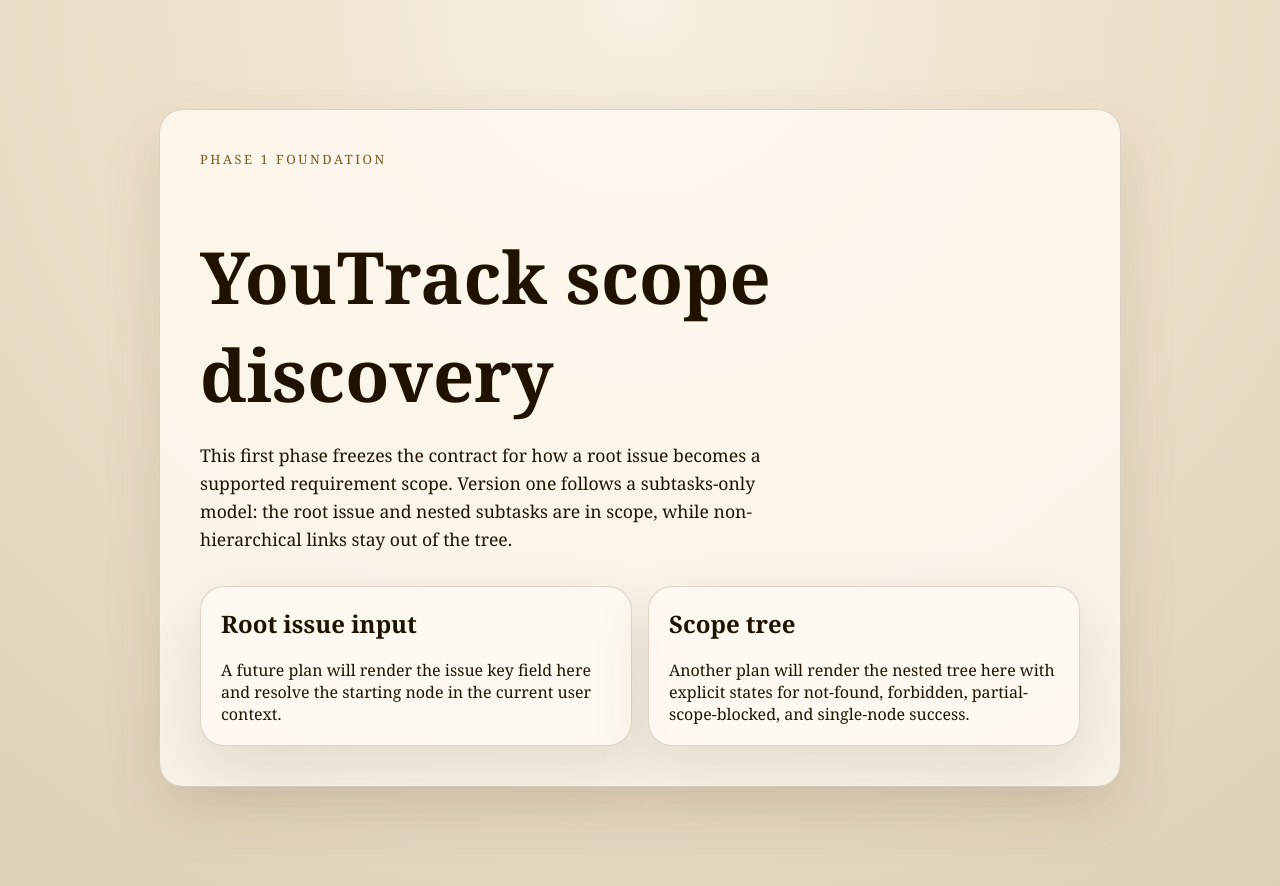
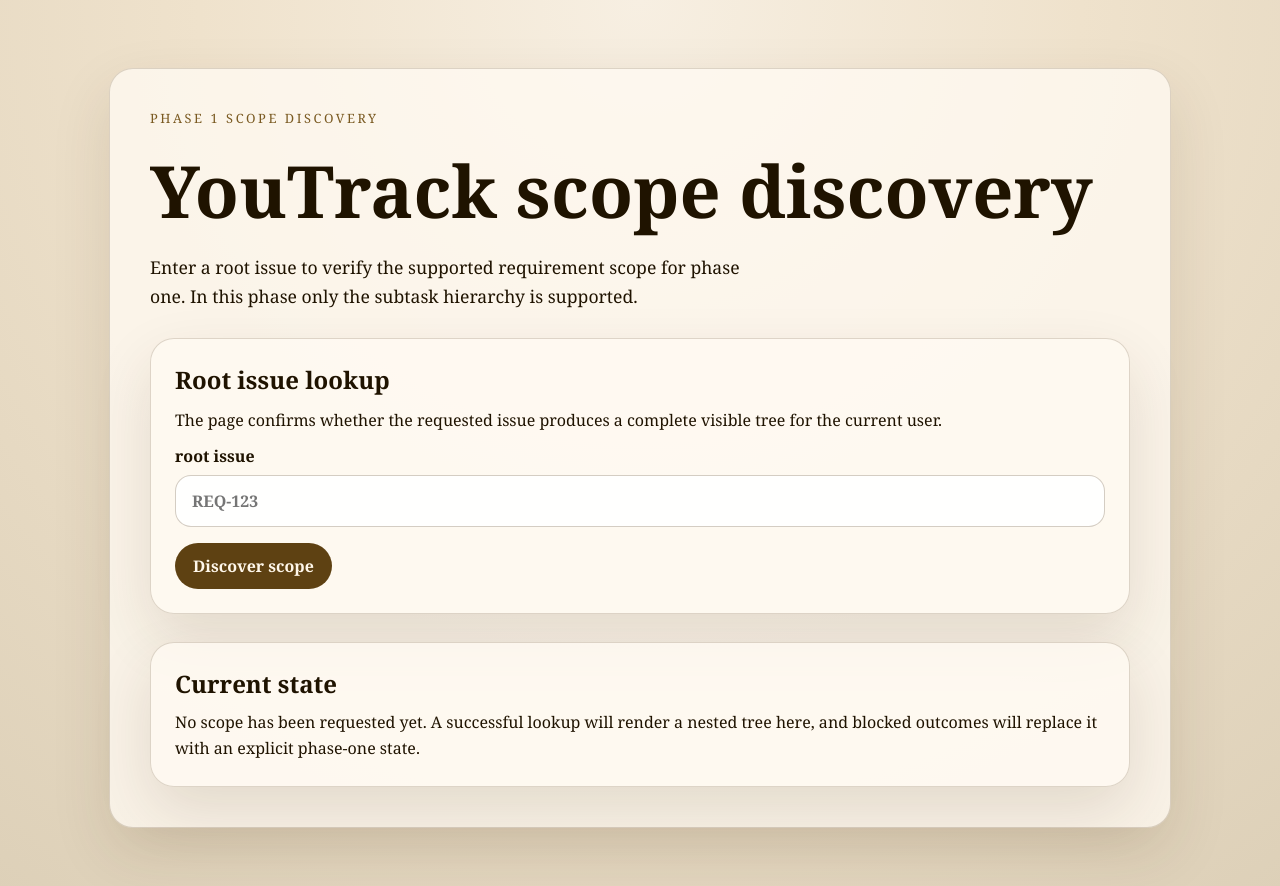
Before and after one commit to SeleznevAM/ai-board, a Next.js app: page / in a window 1280 px wide. Shown: the top 886 px of the page. Built offline with nearby package versions, Linux system fonts and the light colour scheme.

Commit message:
feat(01-03): add phase-one scope discovery ui

```diff
--- a/app/page.tsx
+++ b/app/page.tsx
@@ -1,3 +1,11 @@
+"use client";
+
+import { useState } from "react";
+
+import { RootIssueForm, type RootIssueFormResult } from "../src/components/root-issue-form";
+import { ScopeState } from "../src/components/scope-state";
+import { ScopeTree } from "../src/components/scope-tree";
+
 const panelStyle = {
   borderRadius: "24px",
   border: "1px solid rgba(75, 49, 11, 0.18)",
@@ -6,6 +14,8 @@
 } as const;
 
 export default function HomePage() {
+  const [result, setResult] = useState<RootIssueFormResult | null>(null);
+
   return (
     <main
       style={{
@@ -18,10 +28,13 @@
       <section
         style={{
           ...panelStyle,
-          width: "min(880px, 100%)",
+          width: "min(980px, 100%)",
           padding: "40px",
+          display: "grid",
+          gap: "28px",
         }}
       >
+        <header style={{ display: "grid", gap: "14px" }}>
           <p
             style={{
               margin: 0,
@@ -31,39 +44,61 @@
               color: "#7a5a22",
             }}
           >
-          Phase 1 foundation
+            Phase 1 scope discovery
           </p>
-        <h1 style={{ marginBottom: "16px", fontSize: "clamp(2.5rem, 6vw, 4.5rem)" }}>
+          <h1 style={{ margin: 0, fontSize: "clamp(2.5rem, 6vw, 4.5rem)" }}>
             YouTrack scope discovery
           </h1>
-        <p style={{ maxWidth: "60ch", fontSize: "1.1rem", lineHeight: 1.6 }}>
-          This first phase freezes the contract for how a root issue becomes a supported
-          requirement scope. Version one follows a subtasks-only model: the root issue and
-          nested subtasks are in scope, while non-hierarchical links stay out of the tree.
+          <p style={{ maxWidth: "62ch", fontSize: "1.1rem", lineHeight: 1.6, margin: 0 }}>
+            Enter a root issue to verify the supported requirement scope for phase one.
+            In this phase only the subtask hierarchy is supported.
           </p>
+        </header>
+
         <div
           style={{
+            ...panelStyle,
+            padding: "24px",
             display: "grid",
-            gap: "16px",
-            marginTop: "32px",
-            gridTemplateColumns: "repeat(auto-fit, minmax(220px, 1fr))",
+            gap: "12px",
           }}
         >
-          <article style={{ ...panelStyle, padding: "20px" }}>
-            <h2 style={{ marginTop: 0 }}>Root issue input</h2>
-            <p style={{ marginBottom: 0 }}>
-              A future plan will render the issue key field here and resolve the starting
-              node in the current user context.
+          <h2 style={{ margin: 0 }}>Root issue lookup</h2>
+          <p style={{ margin: 0, lineHeight: 1.6 }}>
+            The page confirms whether the requested issue produces a complete visible tree
+            for the current user.
           </p>
-          </article>
-          <article style={{ ...panelStyle, padding: "20px" }}>
-            <h2 style={{ marginTop: 0 }}>Scope tree</h2>
-            <p style={{ marginBottom: 0 }}>
-              Another plan will render the nested tree here with explicit states for
-              not-found, forbidden, partial-scope-blocked, and single-node success.
+          <RootIssueForm onResolved={setResult} />
+        </div>
+
+        {result?.kind === "success" ? (
+          <div style={{ ...panelStyle, padding: "24px" }}>
+            <ScopeTree root={result.scope.root} />
+          </div>
+        ) : null}
+
+        {result?.kind === "error" ? (
+          <ScopeState
+            code={result.code}
+            issueKey={result.issueKey}
+            message={result.message}
+          />
+        ) : (
+          <div
+            style={{
+              ...panelStyle,
+              padding: "24px",
+              display: "grid",
+              gap: "10px",
+            }}
+          >
+            <h2 style={{ margin: 0 }}>Current state</h2>
+            <p style={{ margin: 0, lineHeight: 1.6 }}>
+              No scope has been requested yet. A successful lookup will render a nested tree
+              here, and blocked outcomes will replace it with an explicit phase-one state.
             </p>
-          </article>
           </div>
+        )}
       </section>
     </main>
   );
--- /dev/null
+++ b/src/components/root-issue-form.tsx
@@ -0,0 +1,167 @@
+"use client";
+
+import { useState, type FormEvent } from "react";
+
+import {
+  PARTIAL_SCOPE_FORBIDDEN,
+  ROOT_ISSUE_FORBIDDEN,
+  ROOT_ISSUE_NOT_FOUND,
+} from "../lib/youtrack/errors";
+import type { ScopeResolutionState } from "../lib/scope/types";
+
+export type RootIssueFormResult =
+  | {
+      readonly kind: "success";
+      readonly scope: Extract<ScopeResolutionState, { readonly status: "ready" }>;
+    }
+  | {
+      readonly kind: "error";
+      readonly code:
+        | typeof ROOT_ISSUE_NOT_FOUND
+        | typeof ROOT_ISSUE_FORBIDDEN
+        | typeof PARTIAL_SCOPE_FORBIDDEN
+        | "UNKNOWN_ERROR";
+      readonly issueKey: string;
+      readonly message: string;
+    };
+
+type RootIssueFormProps = {
+  readonly onResolved: (result: RootIssueFormResult) => void;
+};
+
+function getErrorCode(status: number) {
+  if (status === 404) {
+    return ROOT_ISSUE_NOT_FOUND;
+  }
+
+  if (status === 403) {
+    return ROOT_ISSUE_FORBIDDEN;
+  }
+
+  if (status === 409) {
+    return PARTIAL_SCOPE_FORBIDDEN;
+  }
+
+  return "UNKNOWN_ERROR" as const;
+}
+
+export function RootIssueForm({ onResolved }: RootIssueFormProps) {
+  const [rootIssueKey, setRootIssueKey] = useState("");
+  const [isSubmitting, setIsSubmitting] = useState(false);
+
+  async function handleSubmit(event: FormEvent<HTMLFormElement>) {
+    event.preventDefault();
+
+    const normalizedRootIssue = rootIssueKey.trim();
+    if (!normalizedRootIssue) {
+      onResolved({
+        kind: "error",
+        code: "UNKNOWN_ERROR",
+        issueKey: "",
+        message: "Enter a root issue key before requesting scope discovery.",
+      });
+      return;
+    }
+
+    setIsSubmitting(true);
+
+    try {
+      const response = await fetch("/api/scope", {
+        method: "POST",
+        headers: {
+          "Content-Type": "application/json",
+        },
+        body: JSON.stringify({
+          rootIssueKey: normalizedRootIssue,
+        }),
+      });
+
+      const payload = (await response.json()) as ScopeResolutionState & {
+        readonly message?: string;
+      };
+
+      if (response.ok && payload.status === "ready") {
+        onResolved({
+          kind: "success",
+          scope: payload,
+        });
+        return;
+      }
+
+      onResolved({
+        kind: "error",
+        code: getErrorCode(response.status),
+        issueKey: normalizedRootIssue,
+        message:
+          payload.message ??
+          "The phase-one scope request failed before a complete supported tree was returned.",
+      });
+    } catch (error) {
+      onResolved({
+        kind: "error",
+        code: "UNKNOWN_ERROR",
+        issueKey: normalizedRootIssue,
+        message:
+          error instanceof Error
+            ? error.message
+            : "Unexpected error while requesting the phase-one scope.",
+      });
+    } finally {
+      setIsSubmitting(false);
+    }
+  }
+
+  return (
+    <form
+      onSubmit={handleSubmit}
+      style={{
+        display: "grid",
+        gap: "16px",
+      }}
+    >
+      <label
+        htmlFor="root-issue"
+        style={{
+          display: "grid",
+          gap: "8px",
+          fontWeight: 600,
+        }}
+      >
+        root issue
+        <input
+          id="root-issue"
+          name="rootIssueKey"
+          value={rootIssueKey}
+          onChange={(event) => setRootIssueKey(event.target.value)}
+          placeholder="REQ-123"
+          autoComplete="off"
+          style={{
+            borderRadius: "16px",
+            border: "1px solid rgba(75, 49, 11, 0.24)",
+            padding: "14px 16px",
+            font: "inherit",
+            background: "rgba(255, 255, 255, 0.9)",
+          }}
+        />
+      </label>
+
+      <button
+        type="submit"
+        disabled={isSubmitting}
+        style={{
+          width: "fit-content",
+          borderRadius: "999px",
+          border: "none",
+          padding: "12px 18px",
+          font: "inherit",
+          fontWeight: 700,
+          cursor: isSubmitting ? "progress" : "pointer",
+          background: "#5e4112",
+          color: "#fff7ea",
+        }}
+      >
+        {isSubmitting ? "Resolving scope..." : "Discover scope"}
+      </button>
+    </form>
+  );
+}
--- /dev/null
+++ b/src/components/scope-state.tsx
@@ -0,0 +1,76 @@
+import {
+  PARTIAL_SCOPE_FORBIDDEN,
+  ROOT_ISSUE_FORBIDDEN,
+  ROOT_ISSUE_NOT_FOUND,
+} from "../lib/youtrack/errors";
+
+type ScopeStateProps = {
+  readonly code:
+    | typeof ROOT_ISSUE_NOT_FOUND
+    | typeof ROOT_ISSUE_FORBIDDEN
+    | typeof PARTIAL_SCOPE_FORBIDDEN
+    | "UNKNOWN_ERROR";
+  readonly issueKey: string;
+  readonly message: string;
+};
+
+const stateCopy = {
+  [ROOT_ISSUE_NOT_FOUND]: {
+    title: "Root issue not found",
+    body: "The requested issue key does not exist in the visible YouTrack scope.",
+    tone: "#8a3b00",
+  },
+  [ROOT_ISSUE_FORBIDDEN]: {
+    title: "Root issue is not available",
+    body: "The current user cannot read this root issue, so phase one cannot confirm scope.",
+    tone: "#7a2f16",
+  },
+  [PARTIAL_SCOPE_FORBIDDEN]: {
+    title: "Scope is blocked",
+    body:
+      "Part of the supported subtask tree is hidden from the current user, so no tree can be confirmed.",
+    tone: "#9c1c1c",
+  },
+  UNKNOWN_ERROR: {
+    title: "Scope request failed",
+    body: "The request did not return a usable phase-one result.",
+    tone: "#5b4012",
+  },
+} as const;
+
+export function ScopeState({ code, issueKey, message }: ScopeStateProps) {
+  const copy = stateCopy[code];
+
+  return (
+    <section
+      aria-live="polite"
+      style={{
+        borderRadius: "24px",
+        border: `1px solid color-mix(in srgb, ${copy.tone} 30%, transparent)`,
+        background: "rgba(255, 250, 242, 0.88)",
+        padding: "24px",
+        display: "grid",
+        gap: "10px",
+      }}
+    >
+      <div
+        style={{
+          fontSize: "0.85rem",
+          letterSpacing: "0.16em",
+          textTransform: "uppercase",
+          color: copy.tone,
+        }}
+      >
+        {code}
+      </div>
+      <h2 style={{ margin: 0 }}>{copy.title}</h2>
+      <p style={{ margin: 0, lineHeight: 1.6 }}>{copy.body}</p>
+      {issueKey ? (
+        <p style={{ margin: 0, fontWeight: 700 }}>
+          Requested root issue: <span style={{ color: copy.tone }}>{issueKey}</span>
+        </p>
+      ) : null}
+      <p style={{ margin: 0, lineHeight: 1.6 }}>{message}</p>
+    </section>
+  );
+}
--- /dev/null
+++ b/src/components/scope-tree.tsx
@@ -0,0 +1,77 @@
+import type { ScopeTreeNode } from "../lib/scope/types";
+
+type ScopeTreeProps = {
+  readonly root: ScopeTreeNode;
+};
+
+function TreeBranch({ node }: { readonly node: ScopeTreeNode }) {
+  return (
+    <li
+      style={{
+        display: "grid",
+        gap: "10px",
+      }}
+    >
+      <div
+        style={{
+          borderRadius: "16px",
+          border: "1px solid rgba(75, 49, 11, 0.16)",
+          background: "rgba(255, 252, 247, 0.92)",
+          padding: "14px 16px",
+        }}
+      >
+        <div style={{ fontWeight: 700 }}>{node.issue.key}</div>
+        <div style={{ marginTop: "6px", lineHeight: 1.5 }}>{node.issue.summary}</div>
+      </div>
+
+      {node.children.length > 0 ? (
+        <ul
+          style={{
+            listStyle: "none",
+            margin: 0,
+            paddingLeft: "20px",
+            display: "grid",
+            gap: "10px",
+            borderLeft: "2px solid rgba(122, 90, 34, 0.24)",
+          }}
+        >
+          {node.children.map((child) => (
+            <TreeBranch key={child.issue.id} node={child} />
+          ))}
+        </ul>
+      ) : null}
+    </li>
+  );
+}
+
+export function ScopeTree({ root }: ScopeTreeProps) {
+  return (
+    <section
+      aria-label="Scope tree"
+      style={{
+        display: "grid",
+        gap: "14px",
+      }}
+    >
+      <div>
+        <h2 style={{ margin: 0, fontSize: "1.35rem" }}>Scope tree</h2>
+        <p style={{ marginBottom: 0, lineHeight: 1.6 }}>
+          A successful result renders only the supported hierarchy returned by the
+          phase-one scope contract.
+        </p>
+      </div>
+
+      <ul
+        style={{
+          listStyle: "none",
+          margin: 0,
+          padding: 0,
+          display: "grid",
+          gap: "10px",
+        }}
+      >
+        <TreeBranch node={root} />
+      </ul>
+    </section>
+  );
+}
```
Lines whose indentation alone changed are shown as unchanged.
